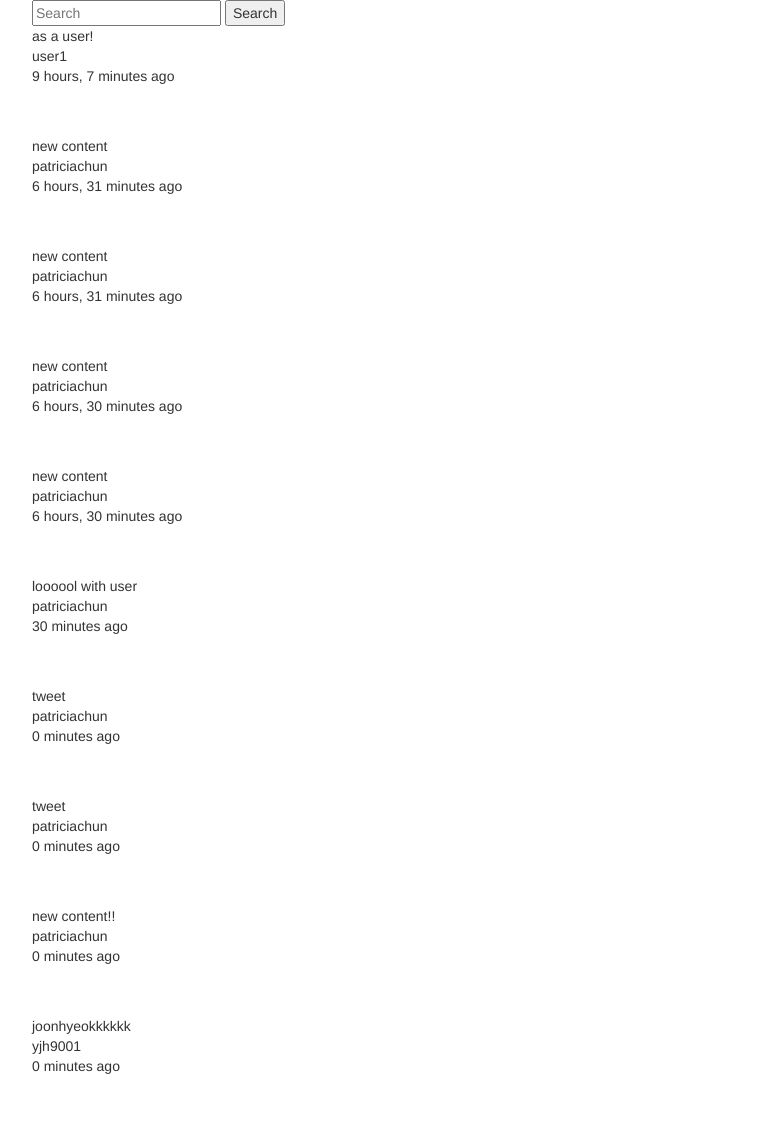
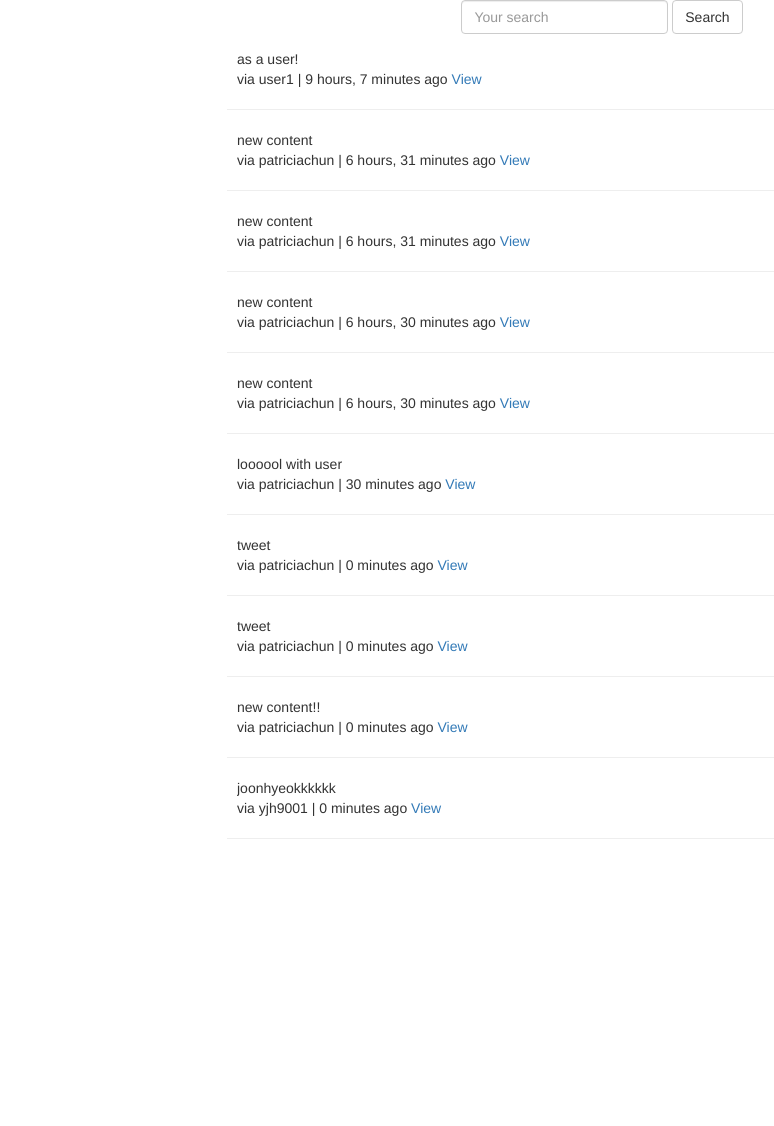
Before and after one commit to patriciachunk/Tweetme, a Django app: page /tweet/ in a window 1280 px wide. Shown: the whole page, without its empty margins (38-812 px from the left). After the commit the page ends 839 px from the top, so only its background shows below. Run offline with Django 3.2, Linux system fonts and the light colour scheme; data comes from the database, SQL or seed files in the repository; some libraries are stand-ins or nearby versions.

Commit message:
Bootstrap media object for list view.

```diff
--- a/src/tweets/templates/tweets/search_form.html
+++ b/src/tweets/templates/tweets/search_form.html
@@ -1,4 +1,10 @@
-<form method='GET' action='{% url "tweet:list" %}'>
-  <input type='text' name='q' placeholder='Search' value='{{ request.GET.q }}'/>
-  <input type='submit' value='Search' />
-</form>
+<div class='row'>
+  <div class='col-sm-12 text-center'>
+    <form class="form-inline" method='GET' action='{% url "tweet:list" %}'>
+      <div class="form-group">
+        <input class="form-control" type='text' name='q' placeholder='Your search' value='{{ request.GET.q }}'/>
+      </div>
+      <input class="btn btn-default" type='submit' value='Search' />
+    </form>
+  </div>
+</div>
--- a/src/tweets/templates/tweets/tweet_list.html
+++ b/src/tweets/templates/tweets/tweet_list.html
@@ -2,11 +2,24 @@
 
 
 {% block content %}
+<div class='row'>
+  <div class='col-sm-8 col-sm-offset-2'>
     {% include "tweets/search_form.html" %}
     {% for object in object_list %}
-    <p>{{ object.content }} <br/>
-    {{ object.user }} <br/>
-    {{ object.timestamp|timesince }} ago </p> <br/> <br/>
+    <div class="media">
+      <div class="media-left">
+        <a href="#">
+          {% if object.image %}
+          <img class="media-object" src="..." alt="...">
+          {% endif %}
+        </a>
+      </div>
+      <div class="media-body">
+        {{ object.content }} <br/>
+        via {{ object.user }} | {{ object.timestamp|timesince }} ago <a href='{{ object.get_absolute_url}}'>View</a>
+      </div>
+    </div>
+    <hr/>
     {% empty %}
     {% if request.GET.q %}
     <p>No tweets found. </p>
@@ -15,4 +28,6 @@
     {% endif %}
     {% endfor %}
 
+  </div>
+</div>
 {% endblock content %}
```
Also changed, not shown: src/tweets/templates/tweets/list_view.html (deleted, +0 -10 lines). Lines whose indentation alone changed are shown as unchanged.
